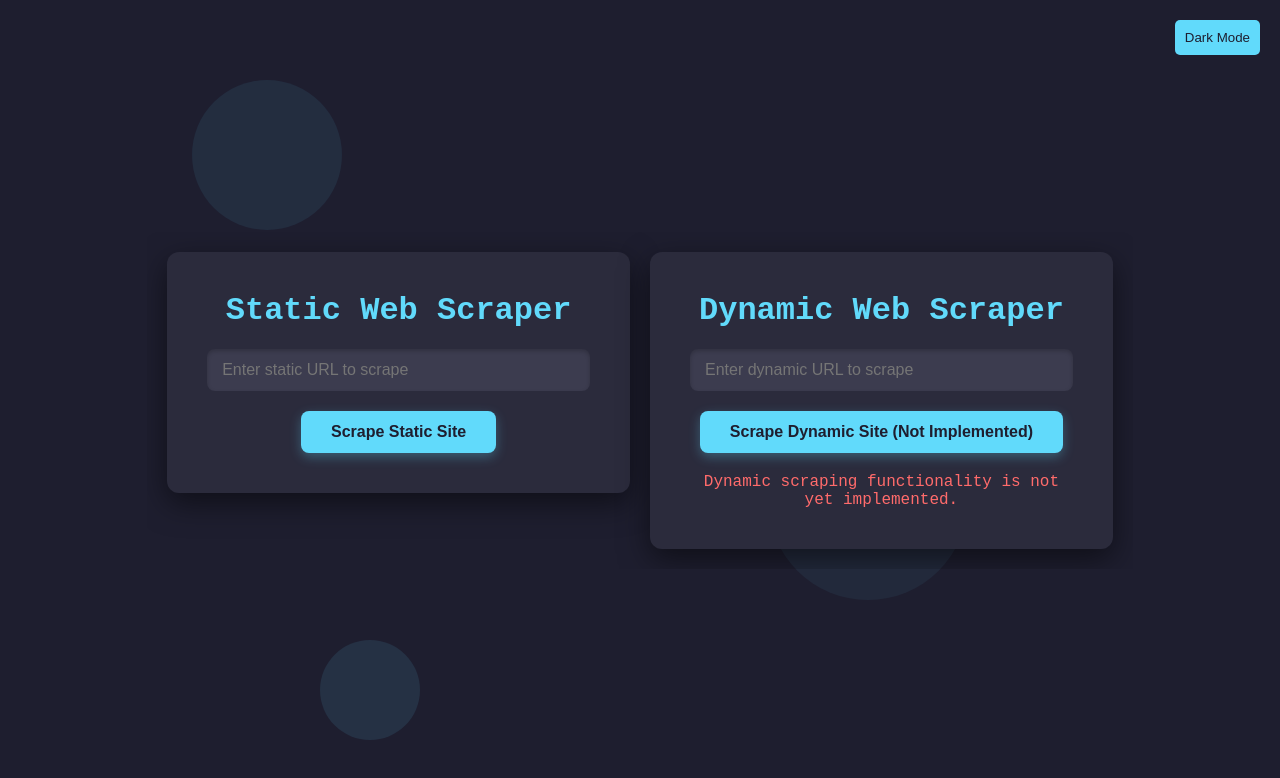
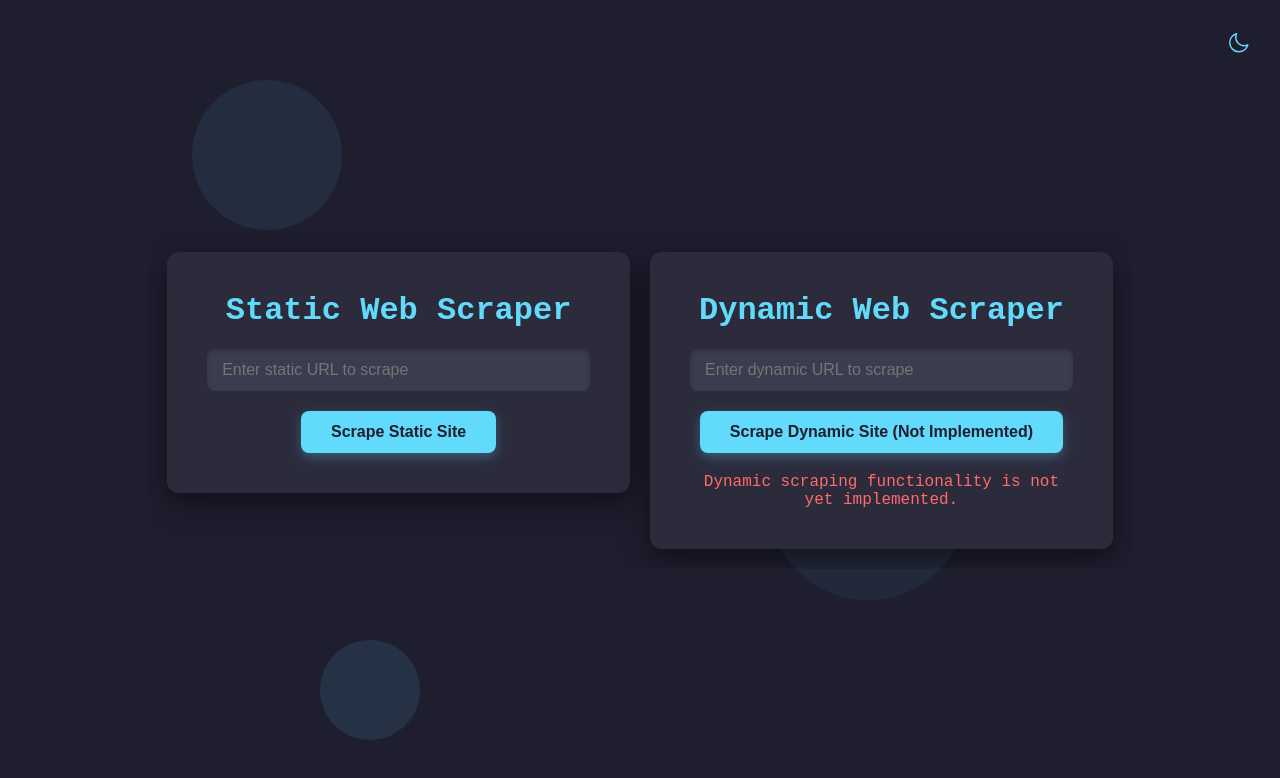
Before and after one commit to andrewalson/hackathon-scratch, a Next.js app: page / in a window 1280 px wide. Shown: the top 778 px of the page. Built offline with nearby package versions, Linux system fonts and the light colour scheme.

Commit message:
Light/dark mode toggle icons

```diff
--- a/src/app/page.tsx
+++ b/src/app/page.tsx
@@ -93,15 +93,22 @@ export default function Home() {
           top: '20px',
           right: '20px',
           padding: '10px',
-          backgroundColor: lightMode ? '#2B2B3C' : '#61dafb',
-          color: lightMode ? '#fff' : '#1E1E2F',
+          backgroundColor: 'transparent',
           border: 'none',
-          borderRadius: '5px',
           cursor: 'pointer',
           zIndex: 20,
         }}
+        aria-label={lightMode ? 'Switch to Dark Mode' : 'Switch to Light Mode'}
       >
-        {lightMode ? 'Light Mode' : 'Dark Mode'}
+        {lightMode ? (
+          <svg width="24" height="24" viewBox="0 0 24 24" fill="none" xmlns="http://www.w3.org/2000/svg">
+            <path d="M12 2.25V4.75M12 19.25V21.75M4.75 12H2.25M21.75 12H19.25M18.364 18.364L16.95 16.95M7.05 7.05L5.636 5.636M16.95 7.05L18.364 5.636M5.636 18.364L7.05 16.95M16 12C16 14.2091 14.2091 16 12 16C9.79086 16 8 14.2091 8 12C8 9.79086 9.79086 8 12 8C14.2091 8 16 9.79086 16 12Z" stroke="#1E1E2F" strokeWidth="1.5" strokeLinecap="round" strokeLinejoin="round" />
+          </svg>
+        ) : (
+          <svg width="24" height="24" viewBox="0 0 24 24" fill="none" xmlns="http://www.w3.org/2000/svg">
+            <path d="M21.752 15.002C20.5633 15.4975 19.2879 15.7517 18 15.75C13.4436 15.75 9.75 12.0564 9.75 7.5C9.75 6.21213 10.0042 4.93666 10.4997 3.74805C6.64772 4.85199 3.75 8.42714 3.75 12.75C3.75 17.7206 7.77944 21.75 12.75 21.75C17.0729 21.75 20.648 18.8523 21.752 15.002Z" stroke="#61dafb" strokeWidth="1.5" strokeLinecap="round" strokeLinejoin="round" />
+          </svg>
+        )}
       </button>
 
       {/* Circles that follow mouse movement */}
```
